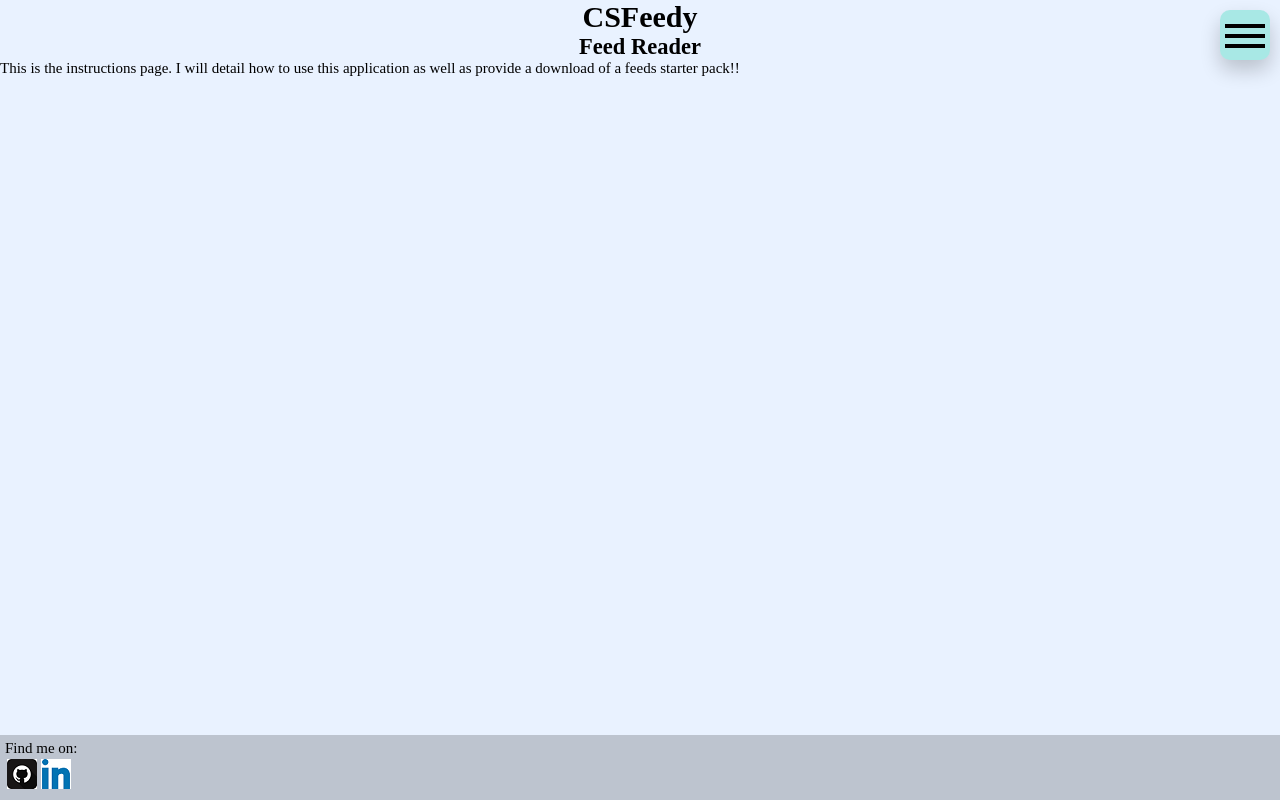
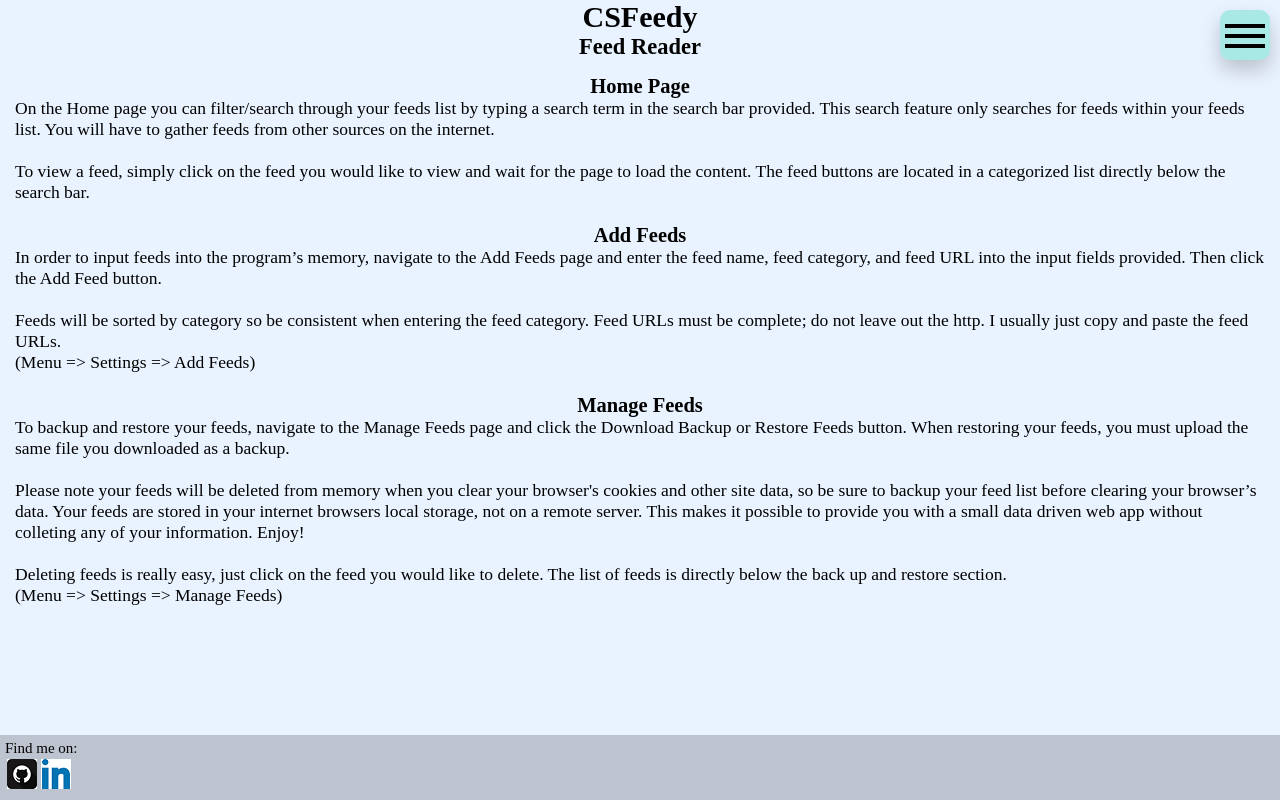
Before and after one commit to ARogala/cs-feedy, a React (Create React App) app: page /Instructions in a window 1280 px wide. Built offline with nearby package versions, Linux system fonts and the light colour scheme.

Commit message:
add content to instructions page

```diff
--- /dev/null
+++ b/src/components/Instructions.css
@@ -0,0 +1,16 @@
+@charset "UTF-8";
+/**
+ * CSFeedy
+ * @authors Andrew Rogala
+ * @date    9/13/2018
+ * @version 1.0
+ */
+
+.instructionsContainer {
+	margin: 15px;
+	font-size: 1.75rem;
+}
+
+.instructionsContainer h3 {
+	text-align: center;
+}
--- a/src/components/Instructions.js
+++ b/src/components/Instructions.js
@@ -1,12 +1,49 @@
 import React from 'react';
+
+import './Instructions.css';
 
 function Instructions() {
 	return (
-		<div>
-			<p>This is the instructions page.
-			I will detail how to use this application
-			as well as provide a download of a feeds
-			starter pack!!</p>
+		<div className="instructionsContainer">
+			<h3>Home Page</h3>
+			<p>On the Home page you can filter/search through your
+			feeds list by typing a search term in the search bar provided.
+			This search feature only searches for feeds within your feeds list.
+			You will have to gather feeds from other sources on the internet.
+			</p><br/>
+			<p>To view a feed, simply click on the feed you would like to view
+			and wait for the page to load the content.
+			The feed buttons are located in a categorized list directly
+			below the search bar.</p><br/>
+
+			<h3>Add Feeds</h3>
+			<p>In order to input feeds into the program’s memory,
+			navigate to the Add Feeds page and enter the feed name,
+			feed category, and feed URL into the input fields provided.
+			Then click the Add Feed button.</p><br/>
+			<p>Feeds will be sorted by category so be consistent
+			when entering the feed category. Feed URLs must be complete;
+			do not leave out the http.
+			I usually just copy and paste the feed URLs.</p>
+			<p>(Menu => Settings => Add Feeds)</p><br/>
+
+			<h3>Manage Feeds</h3>
+			<p>To backup and restore your feeds, navigate to the Manage Feeds page
+			and click the Download Backup or Restore Feeds button.
+			When restoring your feeds, you must upload the same file you downloaded
+			as a backup.</p><br/>
+			<p>Please note your feeds will be deleted from memory when you
+			clear your browser's cookies and other site data,
+			so be sure to backup your feed list before clearing your browser’s data.
+			Your feeds are stored in your internet browsers local storage,
+			not on a remote server. This makes it possible to provide you with a
+			small data driven web app without colleting any of your information.
+			Enjoy!</p><br/>
+			<p>Deleting feeds is really easy, just click on the feed you would
+			like to delete. The list of feeds is directly below the back up
+			and restore section.</p>
+			<p>(Menu => Settings => Manage Feeds)</p>
+
 		</div>
 	);
 }
```
Also changed, not shown: 1 other file (tests, documents, lock files or other folders).
